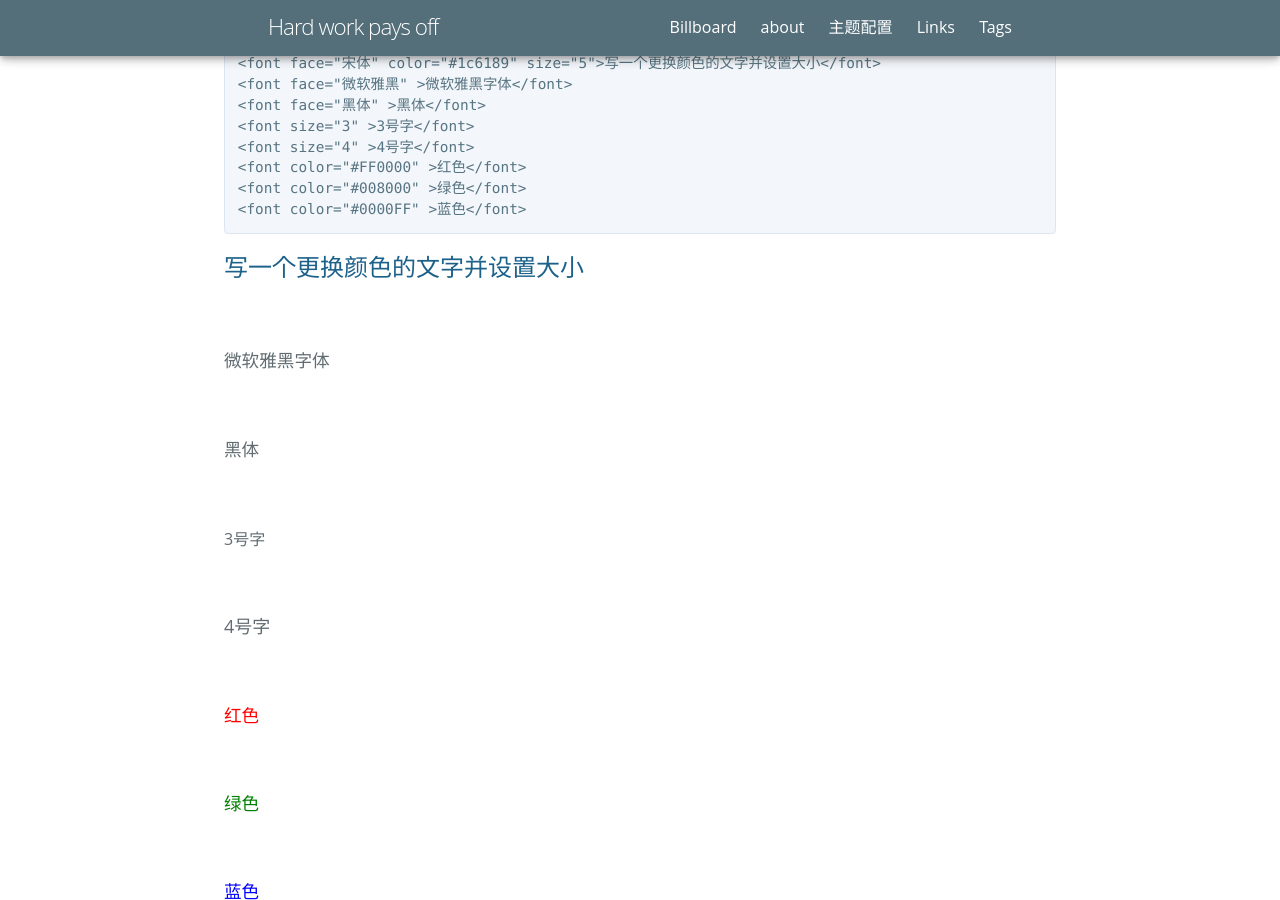
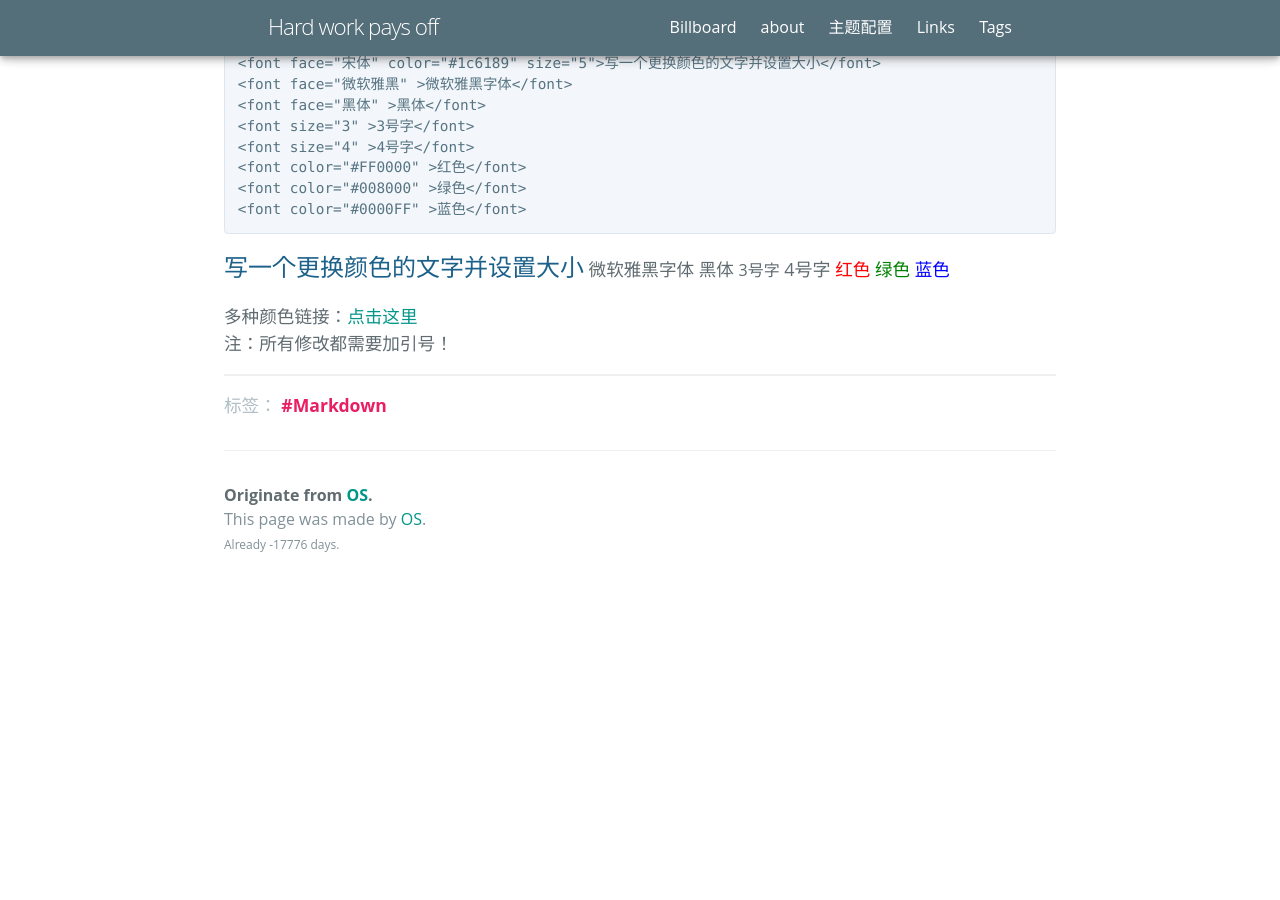
Before and after one commit to xiaoshou0427/xiaoshou0427.github.io, a Jekyll site: the page built from _posts/2019-09-02-Markdown.md, in a window 1280 px wide and 900 px high, scrolled down 5246 px. Built offline with Jekyll 4.4.1, drawn with Linux system fonts in a browser that asks for light colours; some web fonts are replaced; after the commit the page ends 5849 px from its top, so only the background shows below that.

Commit message:
Update 2019-09-02-Markdown.md

````diff
--- a/_posts/2019-09-02-Markdown.md
+++ b/_posts/2019-09-02-Markdown.md
@@ -184,15 +184,14 @@ face="宋体"代表了font标签对内字体使用宋体；color="#1c6189"代表
 <font color="#0000FF" >蓝色</font>
 ```
 
-<font face="宋体" color="#1c6189" size="5">写一个更换颜色的文字并设置大小</font><br>
-<font face="微软雅黑" >微软雅黑字体</font><br>
-<font face="黑体" >黑体</font><br>
-<font size="3" >3号字</font><br>
-<font size="4" >4号字</font><br>
-<font color="#FF0000" >红色</font><br>
-<font color="#008000" >绿色</font><br>
-<font color="#0000FF" >蓝色</font><br>
-
+<font face="宋体" color="#1c6189" size="5">写一个更换颜色的文字并设置大小</font>
+<font face="微软雅黑" >微软雅黑字体</font>
+<font face="黑体" >黑体</font>
+<font size="3" >3号字</font>
+<font size="4" >4号字</font>
+<font color="#FF0000" >红色</font>
+<font color="#008000" >绿色</font>
+<font color="#0000FF" >蓝色</font>
 多种颜色链接：<a href="https://blog.csdn.net/weixin_40343504/article/details/82683796" target="_blank">点击这里</a><br>
 注：所有修改都需要加引号！
 
````
